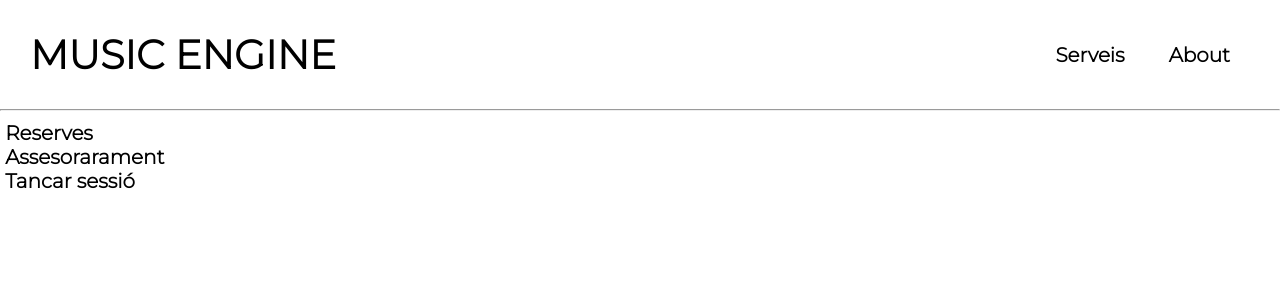
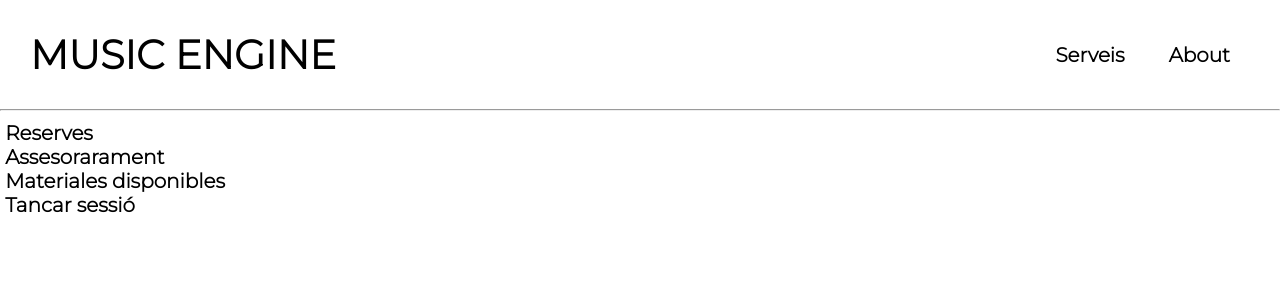
Before and after one commit to GEI-Software/Music-Engine, a Django app: page / in a window 1280 px wide. Shown: the top 300 px of the page. Run offline with Django 4.2, Linux system fonts and the light colour scheme; a user stored in the database is signed in; some libraries are stand-ins or nearby versions; some web fonts are replaced.

Commit message:
materials per a reservar1

```diff
--- a/Django/Django_Music_Engine/templates/base.html
+++ b/Django/Django_Music_Engine/templates/base.html
@@ -28,6 +28,7 @@
                     {% else %}
                         <li>&nbsp<a href="{% url 'reserva_list' %}">Reserves</a></li>
                         <li>&nbsp<a href="{% url 'assesorament_list' %}">Assesorarament</a></li>
+                        <li>&nbsp<a href="{% url 'material_list_client' %}">Materiales disponibles</a></li>
                     {% endif %}
                     <li>&nbsp<a href="{% url 'logout' %}">Tancar sessió</a></li>
                 {% else %}
```
Also changed, not shown: Django/Django_Music_Engine/db.sqlite3.
